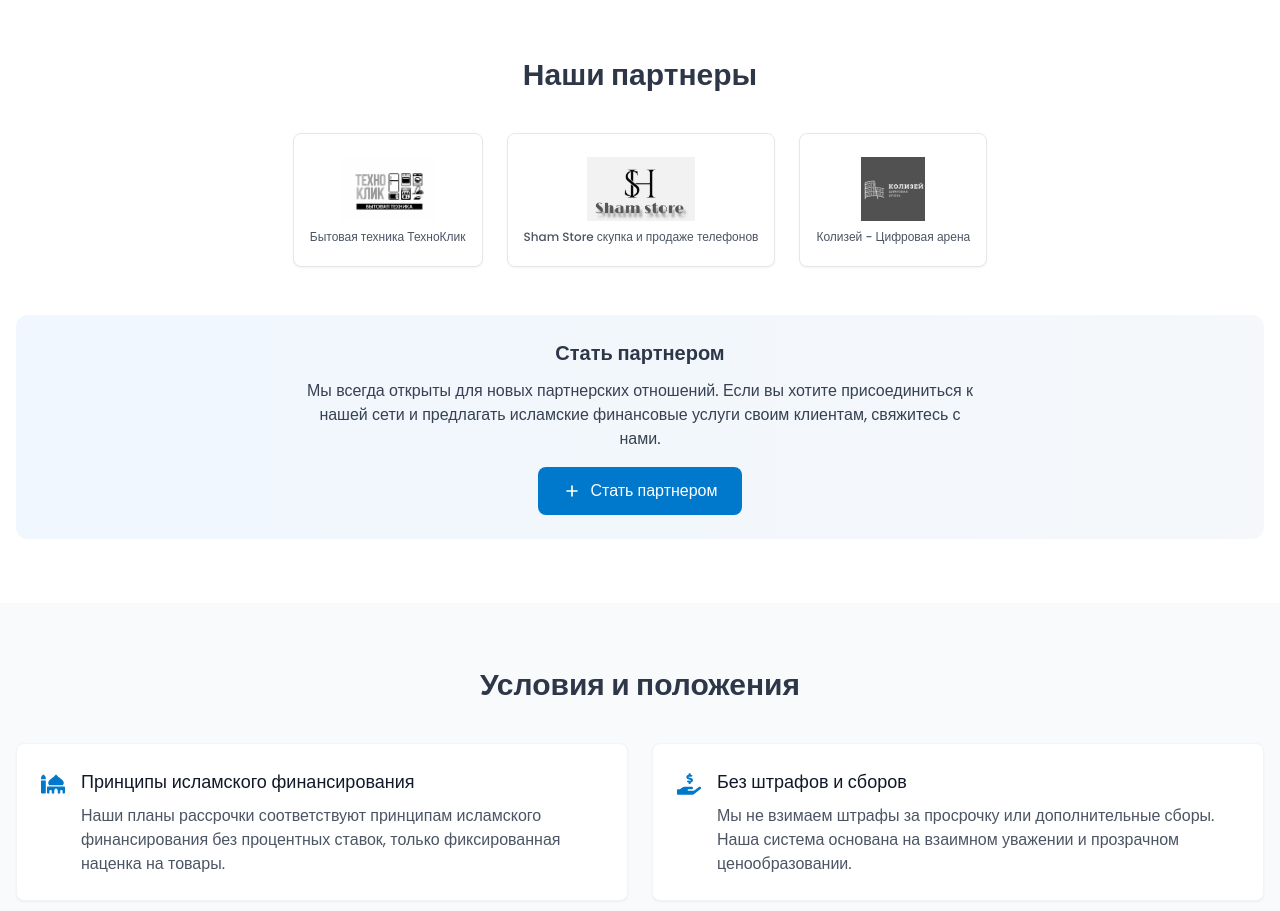
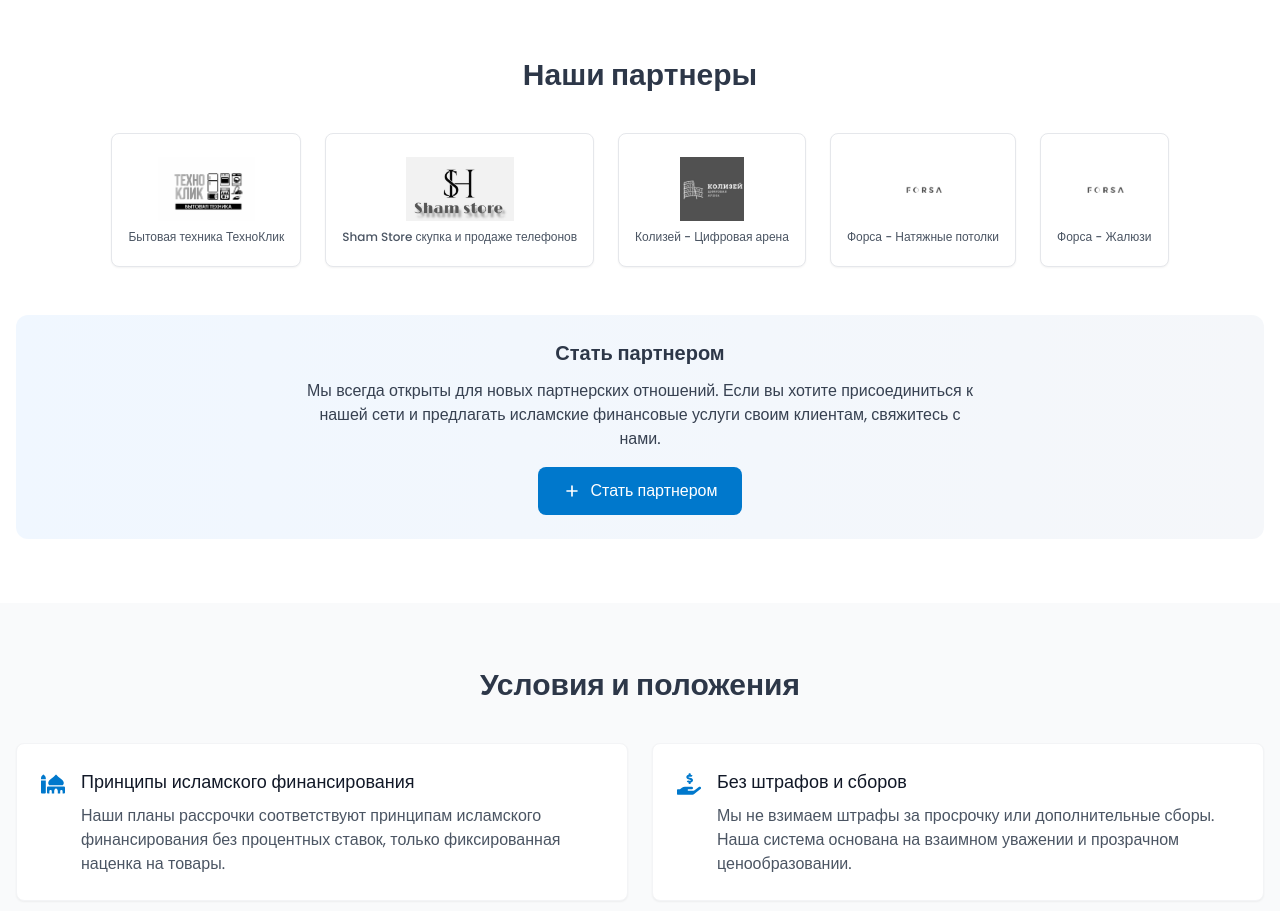
Before and after one commit to shamsaadov/halalFinance, a React (Vite) app: page / in a window 1280 px wide. Shown: the part 940-1851 px from the top of the page. Built offline with nearby package versions, Linux system fonts and the light colour scheme.

Commit message:
Добавил партнеров

```diff
--- a/src/components/Partners.tsx
+++ b/src/components/Partners.tsx
@@ -2,6 +2,7 @@ import { useState } from "react";
 import part1 from "../assets/partner1.png";
 import part2 from "../assets/partner2.png";
 import part3 from "../assets/partner3.png";
+import part4 from "../assets/partner4.png";
 
 const Partners = () => {
   const partners = [
@@ -21,6 +22,18 @@ const Partners = () => {
       id: 3,
       name: "Колизей - Цифровая арена",
       logo: part3,
+      website: "#",
+    },
+    {
+      id: 4,
+      name: "Форса - Натяжные потолки",
+      logo: part4,
+      website: "#",
+    },
+    {
+      id: 5,
+      name: "Форса - Жалюзи",
+      logo: part4,
       website: "#",
     },
   ];
```
Also changed, not shown: src/assets/partner4.png (added).
